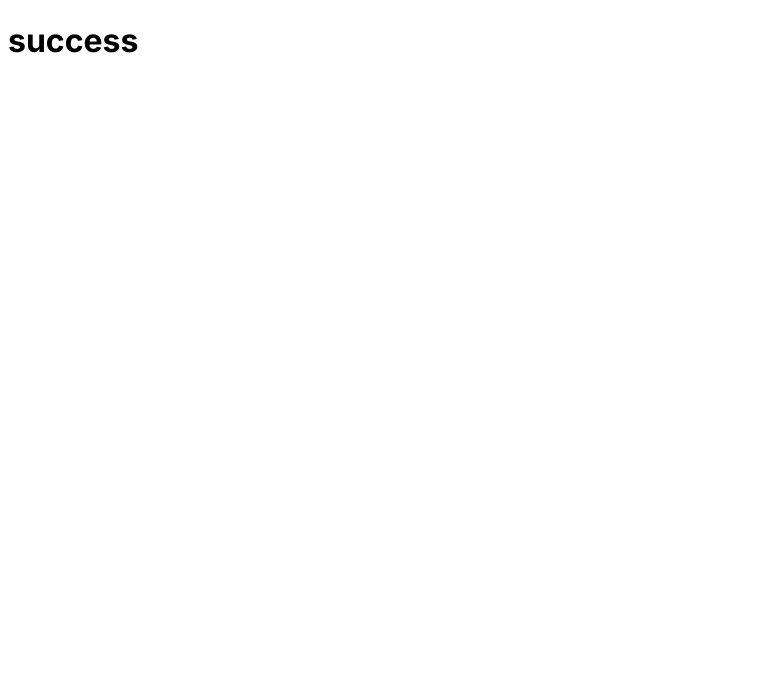
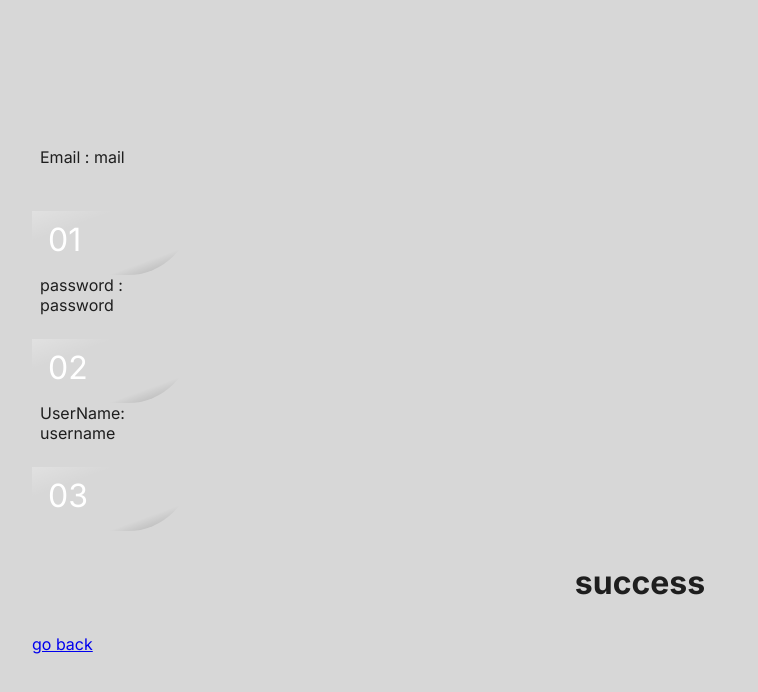
Before and after one commit to HaiderF21/industrial_project_management, a Next.js app in the folder clientend/: page /components/success in a window 1280 px wide. Shown: the top 692 px of the page, without its empty margins (0-758 px from the left). Built offline with nearby package versions, Linux system fonts and the light colour scheme.

Commit message:
day 4 (linking)-(home-1)

```diff
--- a/clientend/src/app/components/login/page.tsx
+++ b/clientend/src/app/components/login/page.tsx
@@ -7,8 +7,9 @@ export default function login() {
     const [email, setemail] = useState("");
     const [pass, setpass] = useState("");
     const api = "http://localhost:3002";
-    const router=useRouter()
-    const checker1 = async () => {
+    const router=useRouter();
+    const checker1 = async (e: { preventDefault: () => void }) => {
+        e.preventDefault();
         try {
             const response = await fetch(api + "/Login", {
                 method: "POST",
@@ -28,9 +29,9 @@ export default function login() {
             else{
 
                 alert("success")
-                router.push('/')
             }
             const data = await response.json();
+            router.push('/components/success')
             // Do something with the data if needed
             //  revalidatePath('../components/login','page')
 
@@ -52,10 +53,10 @@ export default function login() {
                     <div className="form-container">
                         <img src="https://raw.githubusercontent.com/hicodersofficial/glassmorphism-login-form/master/assets/illustration.png" alt="illustration" className="illustration" />
                         <h1 className="opacity">LOGIN</h1>
-                        <form onSubmit={() => checker1()}>
+                        <form onSubmit={checker1}>
                             <input onChange={e => setemail(e.target.value)} type="text" placeholder="Email" />
                             <input onChange={e => setpass(e.target.value)} type="password" placeholder="PASSWORD" />
-                            <button className="opacity">SUBMIT</button>
+                            <button type="submit" className="opacity">SUBMIT</button>
                         </form>
                         <div className="register-forget opacity">
                             <a href="http://localhost:3000/">SignUp</a>
--- a/clientend/src/app/components/success/page.js
+++ b/clientend/src/app/components/success/page.js
@@ -1,7 +1,54 @@
-export default function success(){
+"use client"
+import { useState } from "react"
+const api = "http://localhost:3002";
+import ".//success.css"
+export default  function success(){
+
+    const [result,setreult]=useState(
+        [
+            {
+                Email:"mail",
+password:"password",
+Username:"username"
+            }
+        ]
+    )
+    const update=async()=>{
+        try{
+
+            await fetch(api+'/Data')
+            .then(res => res.json())
+            .then(data => setreult(data))
+            .catch(err => console.log(err));
+        }catch(e){
+            alert("error")
+        }
+
+console.log(result)}
+//    update();
+setTimeout(()=>update(),10000)
     return(
         <>
+        {result.map((data)=>{
+            return(
+
+            <ul>
+                <li>
+                    Email : {data.Email}
+                </li>
+                <li>
+                    password : {data.password}
+                </li>
+                <li>
+                    UserName: {data.Username}
+                </li>
+            </ul>
+            )
+        })}
+        {/* <button onClick={()=>update()}>click me</button> */}
         <h1>success</h1>
+        <a href="http://localhost:3000">go back</a>
+
         </>
     )
 }
--- /dev/null
+++ b/clientend/src/app/components/success/success.css
@@ -0,0 +1,158 @@
+@import url("https://pro.fontawesome.com/releases/v6.0.0-beta1/css/all.css");
+@import url("https://fonts.googleapis.com/css2?family=Oxygen:wght@300;400;700&display=swap");
+
+*,
+*::before,
+*::after {
+  margin: 0;
+  padding: 0;
+  box-sizing: border-box;
+}
+
+body {
+  --color: rgba(30, 30, 30);
+  --bgColor: rgb(215, 215, 215);
+  min-height: 100vh;
+
+  display: grid;
+  align-content: center;
+  gap: 2rem;
+  padding: 2rem;
+
+  font-family: "Oxygen", sans-serif;
+  color: var(--color);
+  background: var(--bgColor);
+}
+
+h1 {
+  text-align: center;
+}
+
+ol {
+  width: min(60rem, 90%);
+  margin-inline: auto;
+
+  display: flex;
+  flex-wrap: wrap;
+  gap: 2rem;
+
+  list-style: none;
+  counter-reset: cardnr;
+  justify-content: center;
+}
+
+li {
+  --frontColor: white;
+  --width: 10em;
+  --inlineP: 0.5rem;
+  --borderR: 4rem;
+  --arrowW: 2rem;
+  --arrowH: 1.5rem;
+
+  counter-increment: cardnr;
+  width: calc(var(--width) - var(--inlineP) * 2);
+  display: grid;
+  grid-template:
+    "icon" var(--borderR)
+    "title"
+    "descr" 1fr;
+  margin-inline: var(--inlineP);
+  margin-bottom: calc(var(--borderR));
+  position: relative;
+}
+li .icon,
+li .title,
+li .descr {
+  background: var(--frontColor);
+  padding-inline: 1rem;
+  padding-bottom: 1rem;
+}
+li .icon,
+li .title {
+  color: var(--accent-color);
+  text-align: center;
+  padding-bottom: 0.5rem;
+}
+
+li .title,
+li .descr {
+  filter: drop-shadow(0.125rem 0.125rem 0.075rem rgba(0, 0, 0, 0.25));
+}
+li .icon {
+  grid-area: icon;
+  font-size: 2rem;
+  display: grid;
+  place-items: center;
+  border-radius: var(--borderR) 0 0 0;
+  position: relative;
+}
+
+li .title {
+  grid-area: title;
+  font-size: 1.1rem;
+  font-weight: bold;
+}
+
+li .descr {
+  grid-area: descr;
+  font-size: 0.85rem;
+  text-align: center;
+}
+li .descr::before {
+  content: "";
+  width: var(--arrowW);
+  height: var(--arrowH);
+  position: absolute;
+  right: 1.5rem;
+  top: 100%;
+  background: inherit;
+  clip-path: polygon(0 0, 100% 0, 50% 100%);
+}
+
+li::after {
+  content: counter(cardnr, decimal-leading-zero);
+  position: absolute;
+  z-index: -1;
+
+  left: calc(var(--inlineP) * -1);
+  right: calc(var(--inlineP) * -1);
+  top: var(--borderR);
+  bottom: calc(var(--borderR) * -1);
+
+  display: flex;
+  align-items: flex-end;
+  background: var(--accent-color);
+  background-image: linear-gradient(
+    160deg,
+    rgba(255, 255, 255, 0.25),
+    transparent 25% 75%,
+    rgba(0, 0, 0, 0.25)
+  );
+  border-radius: 0 0 var(--borderR) 0;
+
+  --pad: 1rem;
+  padding: var(--pad);
+  font-size: calc(var(--borderR) - var(--pad) * 2);
+  color: white;
+}
+li::before {
+  content: "";
+  position: absolute;
+  height: var(--borderR);
+  top: calc(100% + var(--borderR) - 2px);
+  left: calc(var(--inlineP) * -1);
+  right: calc(var(--inlineP) * -1);
+  border-radius: 0 var(--borderR) 0 0;
+
+  background-image: linear-gradient(var(--accent-color), transparent 60%);
+  opacity: 0.5;
+  filter: blur(2px);
+}
+
+.credits {
+  margin-top: 2rem;
+  text-align: right;
+}
+.credits a {
+  color: var(--color);
+}
```
Also changed, not shown: 1 other file (tests, documents, lock files or other folders).
